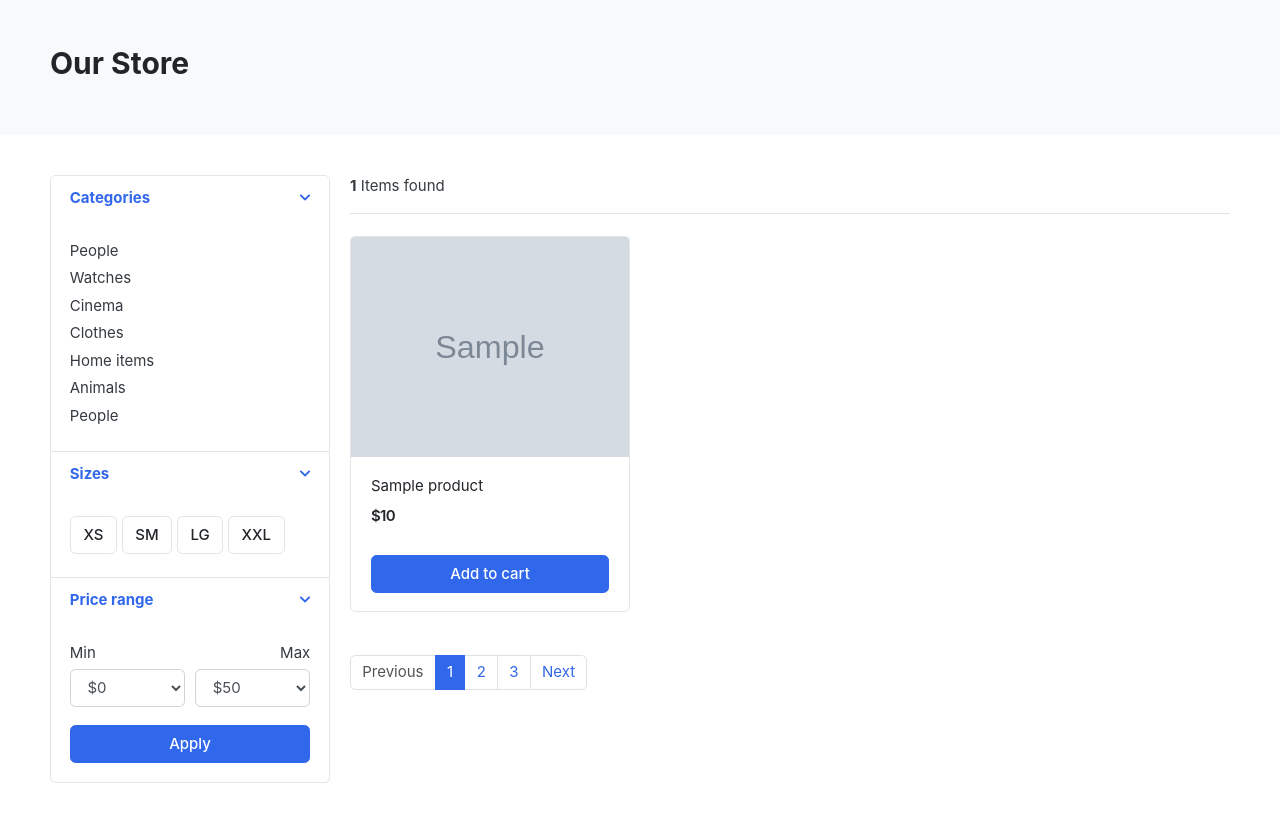
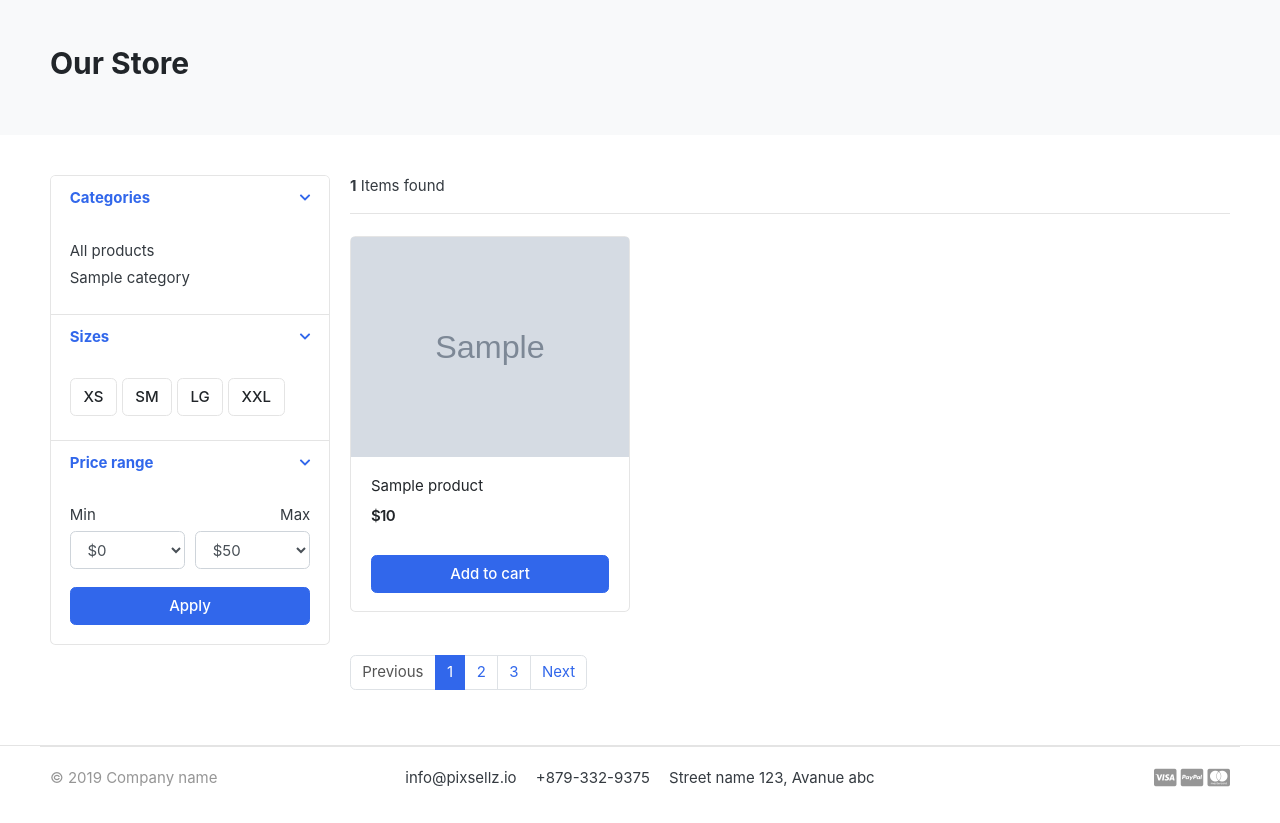
Before and after one commit to mayrars/ecommerceKart, a Django app: page /store/ in a window 1280 px wide. Shown: the part 119-942 px from the top of the page. After the commit the page ends 906 px from the top, so only its background shows below. Run offline with Django 4.2, Linux system fonts and the light colour scheme; tables that the repository leaves empty hold one stand-in row (values such as "Sample post"); grey boxes marked "Sample" are stand-in pictures; some libraries are stand-ins or nearby versions; some web fonts are replaced.

Commit message:
Adding category links in store filters

```diff
--- a/templates/store/store.html
+++ b/templates/store/store.html
@@ -27,13 +27,10 @@
             <div class="filter-content collapse show" id="collapse_1" style="">
               <div class="card-body">
                 <ul class="list-menu">
-                  <li><a href="#">People </a></li>
-                  <li><a href="#">Watches </a></li>
-                  <li><a href="#">Cinema </a></li>
-                  <li><a href="#">Clothes </a></li>
-                  <li><a href="#">Home items </a></li>
-                  <li><a href="#">Animals</a></li>
-                  <li><a href="#">People </a></li>
+                  <li><a href="{%url 'store' %}">All products</a></li>
+                  {% for category in links %}
+                    <li><a href="{{ category.get_url }}">{{ category.category_name }}</a></li>
+                  {% endfor %}
                 </ul>
               </div>
               <!-- card-body.// -->
```
